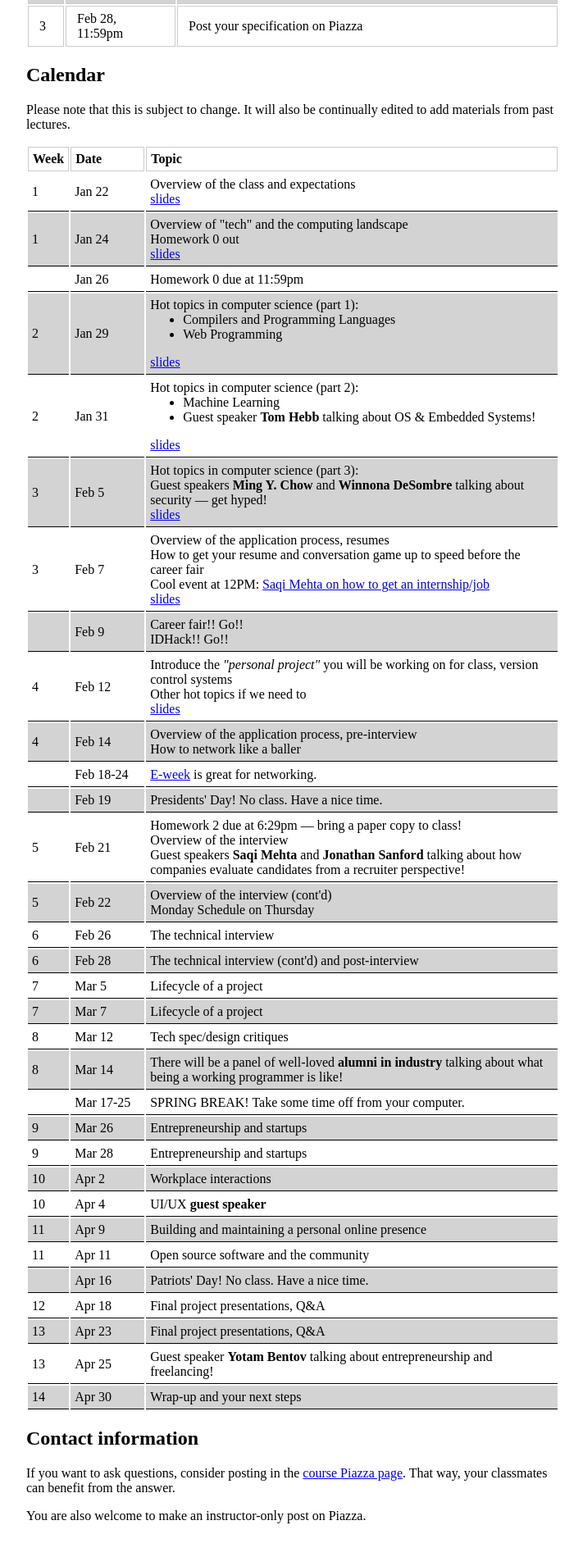
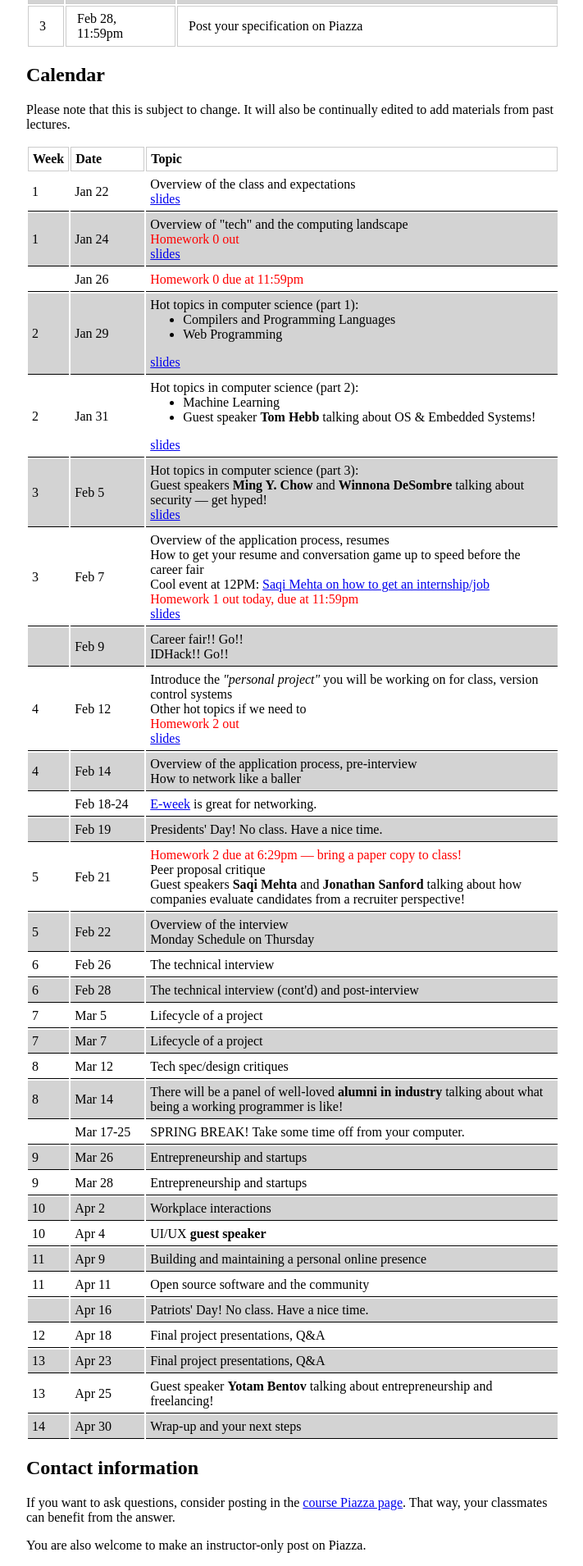
Before and after one commit to tekknolagi/excollege, a Jekyll site: the page built from syllabus.md, in a window 1280 px wide. Shown: the part 660-2570 px from the top of the page at 82% size, without its empty margins (16-727 px from the left). Built offline with Jekyll 4.4.1, drawn with Linux system fonts in a browser that asks for light colours; before the commit the page ends 2534 px from its top, so only the background shows below that.

Commit message:
Make homeworks stand out

```diff
--- a/_layouts/page.html
+++ b/_layouts/page.html
@@ -56,6 +56,10 @@
                 width: 80px;
             }
 
+            span.assignment {
+                color: red;
+            }
+
             /*
                h1 {
                 font-size: 4vw;
--- a/syllabus.md
+++ b/syllabus.md
@@ -82,7 +82,7 @@ to add materials from past lectures.
             <td>Jan 24</td>
             <td>Overview of "tech" and the computing landscape
             <br />
-            Homework 0 out
+            <span class="assignment">Homework 0 out</span>
             <br />
             <a href="{{ site.baseurl }}/assets/day_2.pdf">slides</a>
             </td>
@@ -90,7 +90,7 @@ to add materials from past lectures.
         <tr>
             <td></td>
             <td>Jan 26</td>
-            <td>Homework 0 due at 11:59pm</td>
+            <td><span class="assignment">Homework 0 due at 11:59pm</span></td>
         </tr>
         <tr>
             <td>2</td>
@@ -136,6 +136,8 @@ to add materials from past lectures.
             <br />
             Cool event at 12PM: <a href="https://www.facebook.com/events/100761334079942/100936437395765/">Saqi Mehta on how to get an internship/job</a>
             <br />
+            <span class="assignment">Homework 1 out today, due at 11:59pm</span>
+            <br />
             <a href="{{ site.baseurl }}/assets/day_6.pdf">slides</a>
             </td>
         </tr>
@@ -152,6 +154,8 @@ to add materials from past lectures.
             for class, version control systems
             <br />
             Other hot topics if we need to
+            <br />
+            <span class="assignment">Homework 2 out</span>
             <br />
             <a href="{{ site.baseurl }}/assets/day_7.pdf">slides</a>
             </td>
@@ -179,9 +183,10 @@ to add materials from past lectures.
         <tr>
             <td>5</td>
             <td>Feb 21</td>
-            <td>Homework 2 due at 6:29pm &mdash; bring a paper copy to class!
+            <td><span class="assignment">Homework 2 due at 6:29pm &mdash; bring
+            a paper copy to class!</span>
             <br />
-            Overview of the interview
+            Peer proposal critique
             <br />
             Guest speakers <b>Saqi Mehta</b> and <b>Jonathan Sanford</b>
             talking about how companies evaluate candidates from a recruiter
@@ -191,7 +196,7 @@ to add materials from past lectures.
         <tr>
             <td>5</td>
             <td>Feb 22</td>
-            <td>Overview of the interview (cont'd)
+            <td>Overview of the interview
             <br />
             Monday Schedule on Thursday</td>
         </tr>
```
